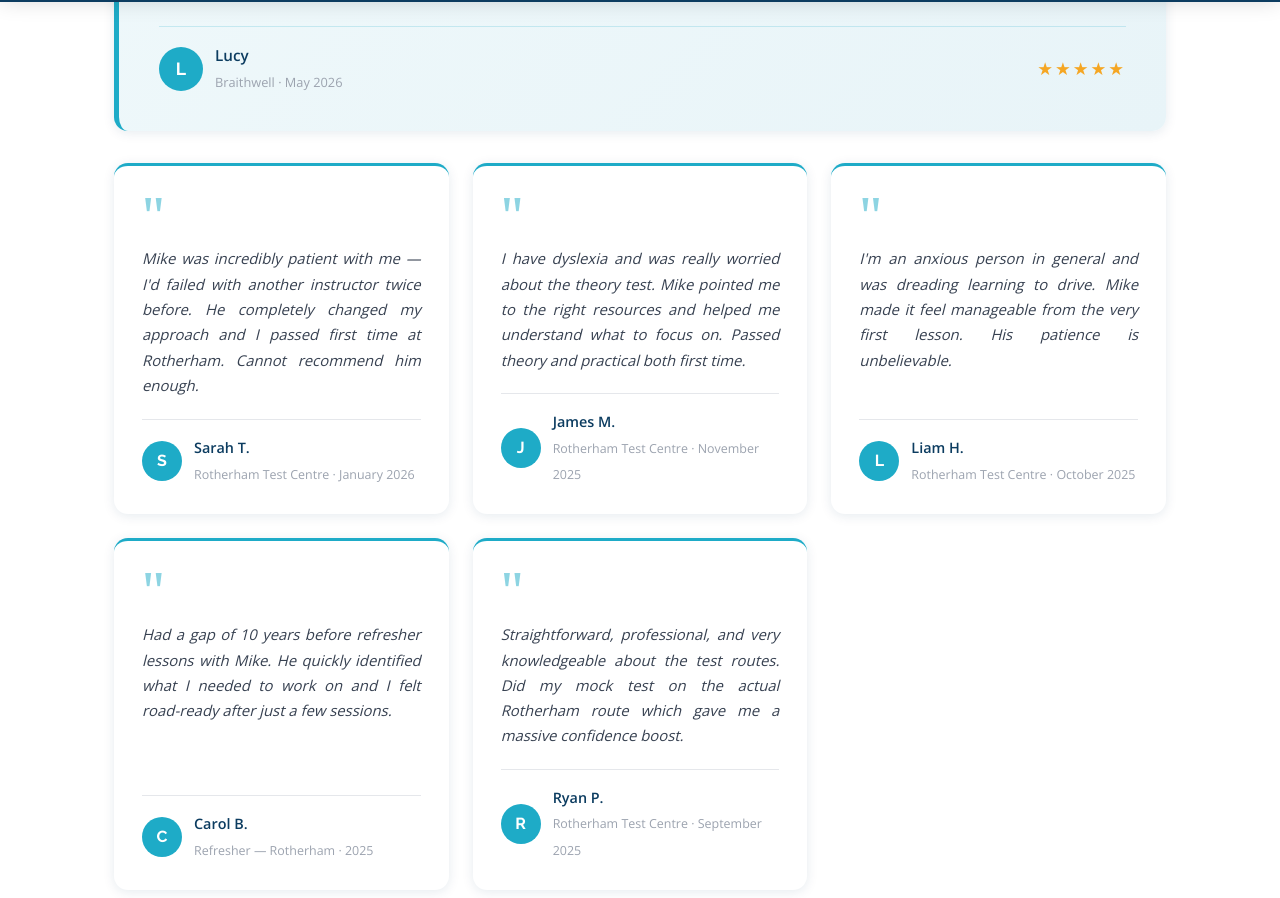
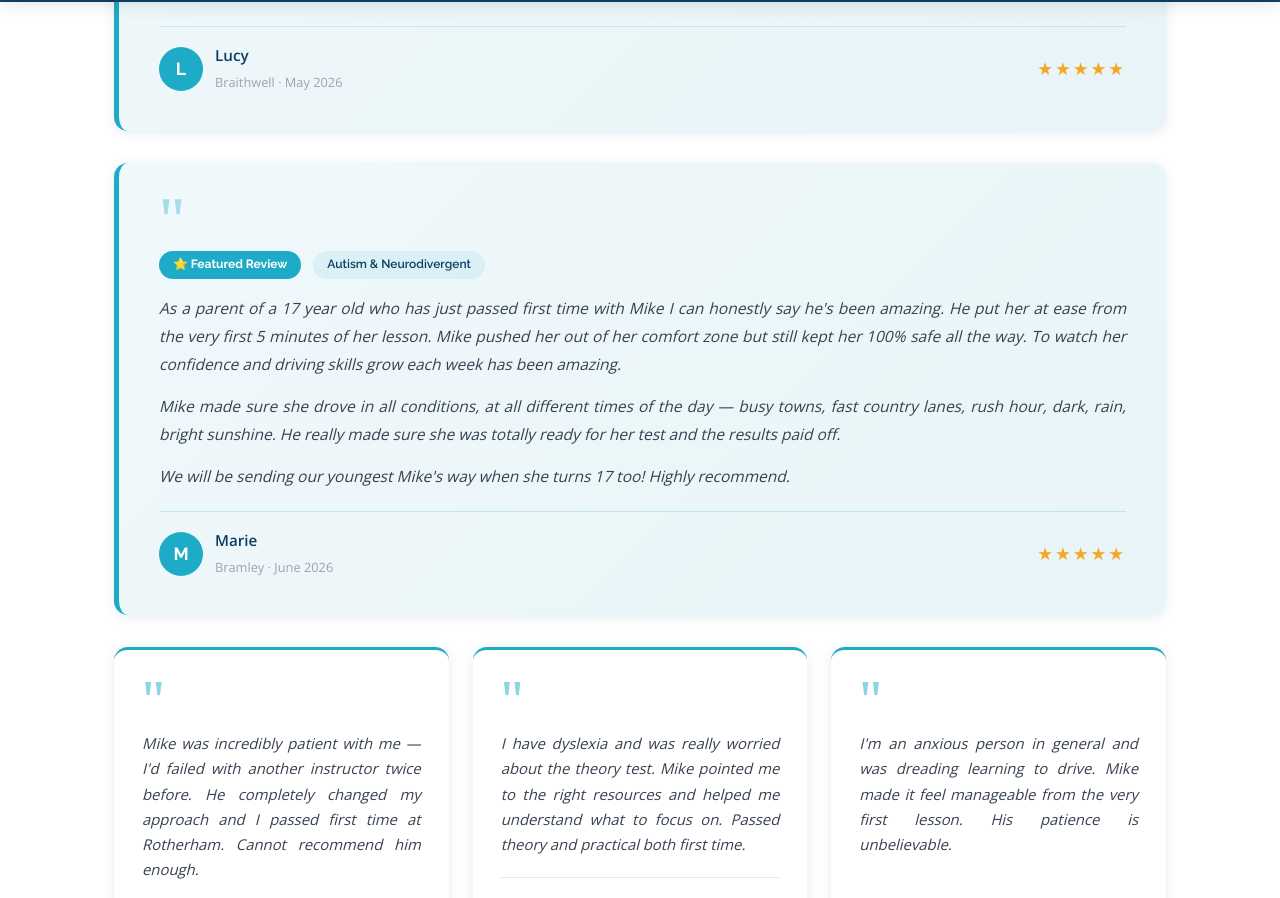
Before and after one commit to mikehinton-wq/mods-website, a React (Vite) app: page /testimonials in a window 1280 px wide. Shown: the part 798-1696 px from the top of the page. Built offline with nearby package versions, Linux system fonts and the light colour scheme.

Commit message:
Update site

```diff
--- a/src/pages/Testimonials.jsx
+++ b/src/pages/Testimonials.jsx
@@ -21,6 +21,14 @@ const testimonials = [
     centre: 'Braithwell',
     date: 'May 2026',
     initial: 'L',
+    featured: true,
+  },
+  {
+    quote: "As a parent of a 17 year old who has just passed first time with Mike I can honestly say he's been amazing. He put her at ease from the very first 5 minutes of her lesson. Mike pushed her out of her comfort zone but still kept her 100% safe all the way. To watch her confidence and driving skills grow each week has been amazing.\n\nMike made sure she drove in all conditions, at all different times of the day — busy towns, fast country lanes, rush hour, dark, rain, bright sunshine. He really made sure she was totally ready for her test and the results paid off.\n\nWe will be sending our youngest Mike's way when she turns 17 too! Highly recommend.",
+    name: 'Marie',
+    centre: 'Bramley',
+    date: 'June 2026',
+    initial: 'M',
     featured: true,
   },
   {
```
